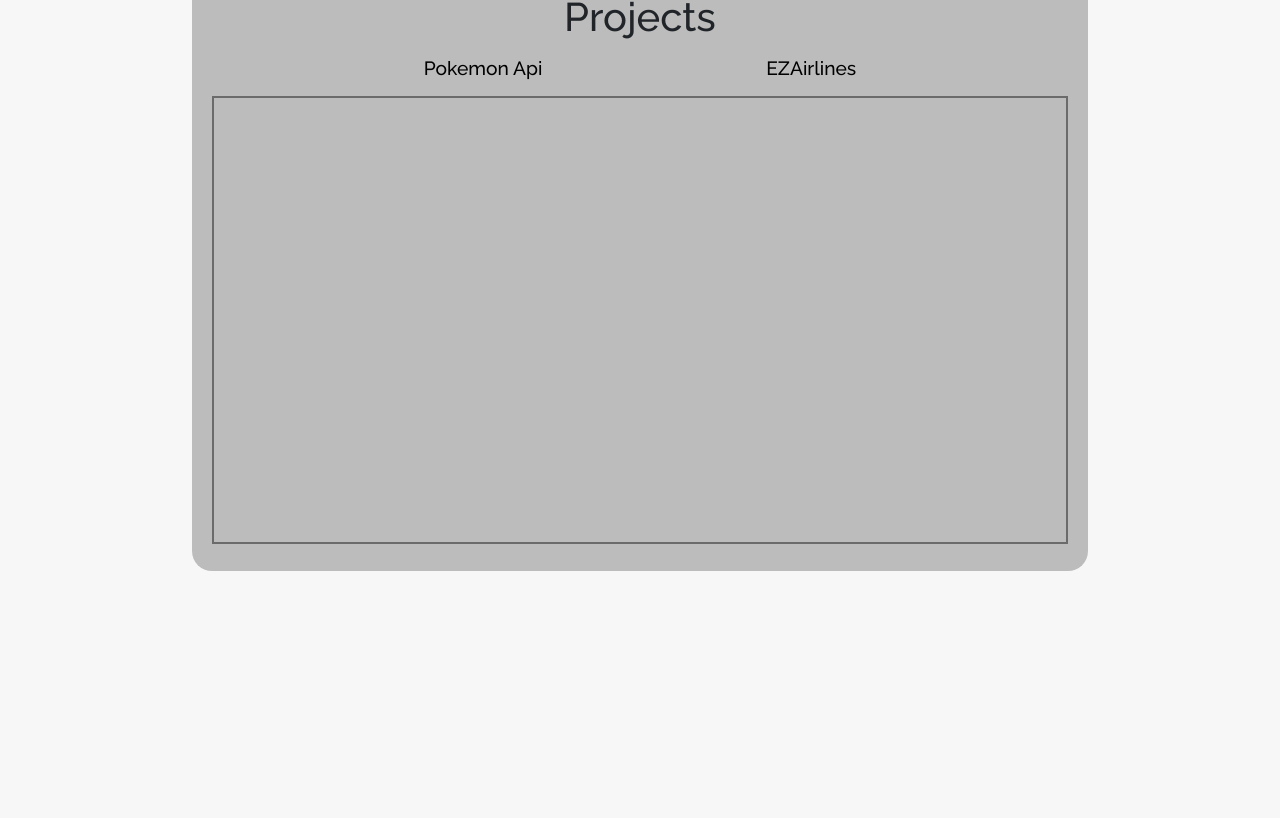
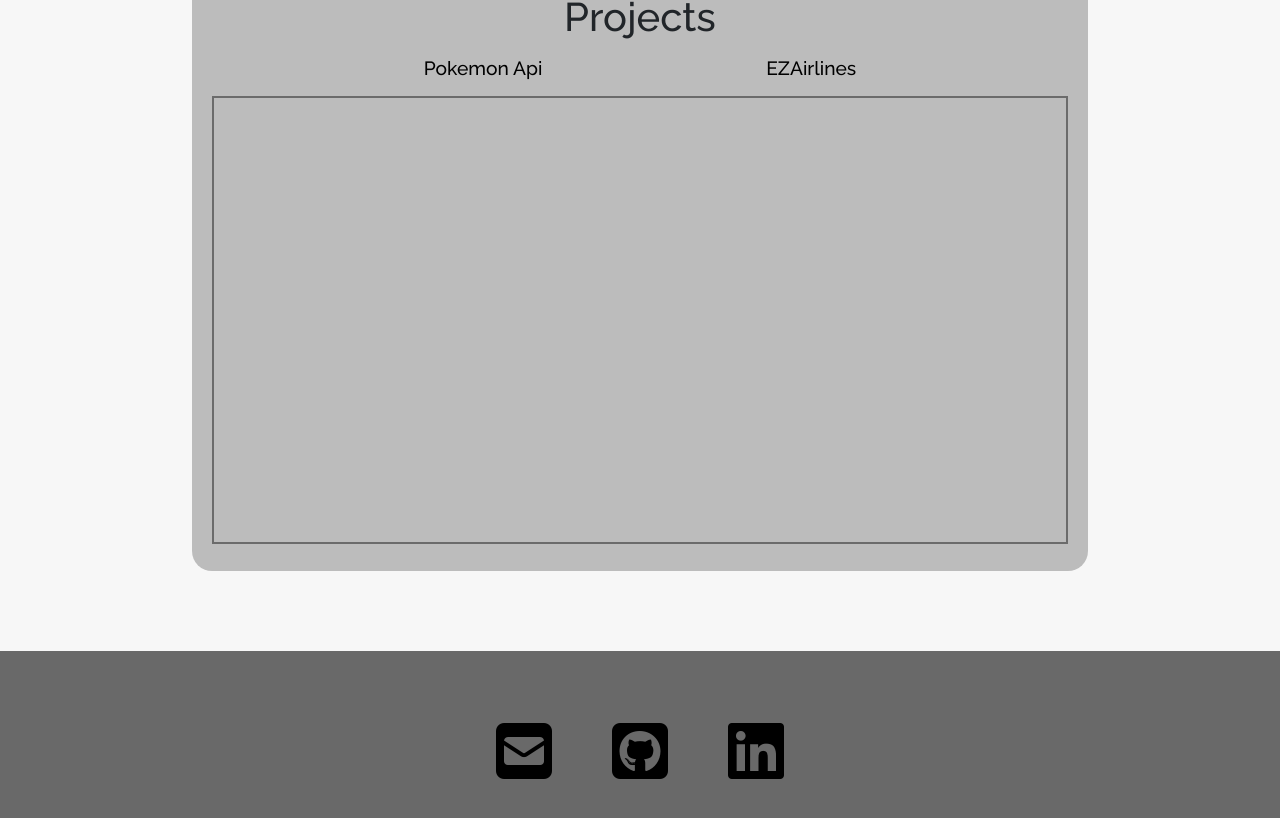
Before and after one commit to CWebdale006/new_portfolio_v2, a React (Create React App) app in the folder portolio/: page / in a window 1280 px wide. Shown: the part 2075-2893 px from the top of the page. Built offline with nearby package versions, Linux system fonts and the light colour scheme.

Commit message:
footer
added links to the footer, i want to add text that displays on hover to the email one

```diff
--- a/portolio/src/components/Footer.js
+++ b/portolio/src/components/Footer.js
@@ -8,16 +8,34 @@ import React from 'react';
  */
 
 export default function Footer() {
-    const temp = {
+    const footer = {
         width: "100%",
         height: "200px",
-        backgroundColor: "#F7F7F7"
-        // backgroundColor: "black"
+        backgroundColor: "rgba(70, 70, 70, 0.8)",
+        display: "flex",
+        justifyContent: "center",
+        alignItems: "center"
+    }
+
+    const item = {
+        margin: "0 30px"
+    }
+
+    const links = {
+        color: "black"
     }
 
     return (
-        <div style={temp}>
-
+        <div style={footer} className="footer">
+            <div style={item}>
+                <a href="mailto: cwebdale002@gmail.com" style={links} target="_blank"><i class="fas fa-envelope-square"></i></a>
+            </div>
+            <div style={item}>
+                <a href="https://github.com/CWebdale006" style={links} target="_blank"><i class="fab fa-github-square"></i></a>
+            </div>
+            <div style={item}>
+                <a href="https://www.linkedin.com/in/connor-webdale-72348a183" style={links} target="_blank"><i class="fab fa-linkedin"></i></a>
+            </div>
         </div>
     )
 }
--- a/portolio/src/components/Projects.js
+++ b/portolio/src/components/Projects.js
@@ -46,13 +46,14 @@ const Navbar = () => {
         margin: "8px 0px",
         fontSize: "1.2em",
         padding: "5px 12px",
-        borderRadius: "10px"
+        borderRadius: "10px",
+        textDecoration: "none"
     }
 
     return (
         <div id="container" style={container} onClick={animate}>
-            <a href="https://pokemonapi-westmec.glitch.me/" target="iframe_1" style={item} className="project">Pokemon Api</a>
-            <a href="/" target="iframe_1" style={item} className="project">EZAirlines</a>
+            <a href="https://pokemonapi-westmec.glitch.me/" target="iframe_1" style={item} className="project projectLinks">Pokemon Api</a>
+            <a href="/" target="iframe_1" style={item} className="project projectLinks">EZAirlines</a>
             {/* <a href="https://cwebdale006.github.io/new_portfolio/" target="iframe_1" style={item} className="project">2018 Portfolio</a> */}
         </div>
     )
--- a/portolio/src/css/App.css
+++ b/portolio/src/css/App.css
@@ -4,7 +4,7 @@ html, body, #root {
     font-family: 'Raleway', sans-serif;
 }
 
-a {
+.projectLinks {
     text-decoration: none;
     color: black;
     background-color: rgba(255, 255, 255, 0.329)
@@ -39,6 +39,11 @@ iframe {
 
 .hiddenHr {
     display: none;
+}
+
+.footer .fab, .footer .fas {
+    font-size: 4em;
+    color: black;
 }
 
 @media only screen and (max-width: 800px) {
```
